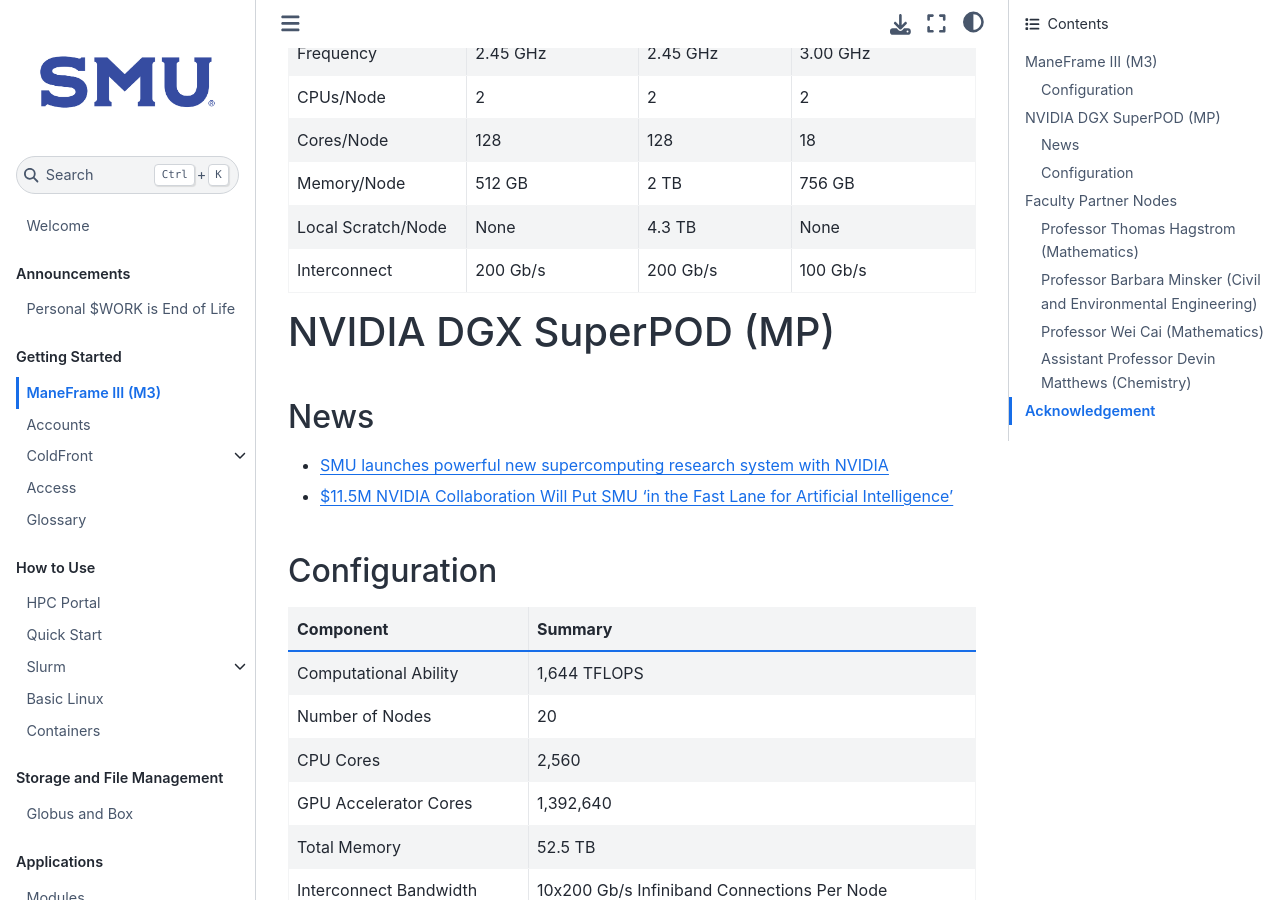
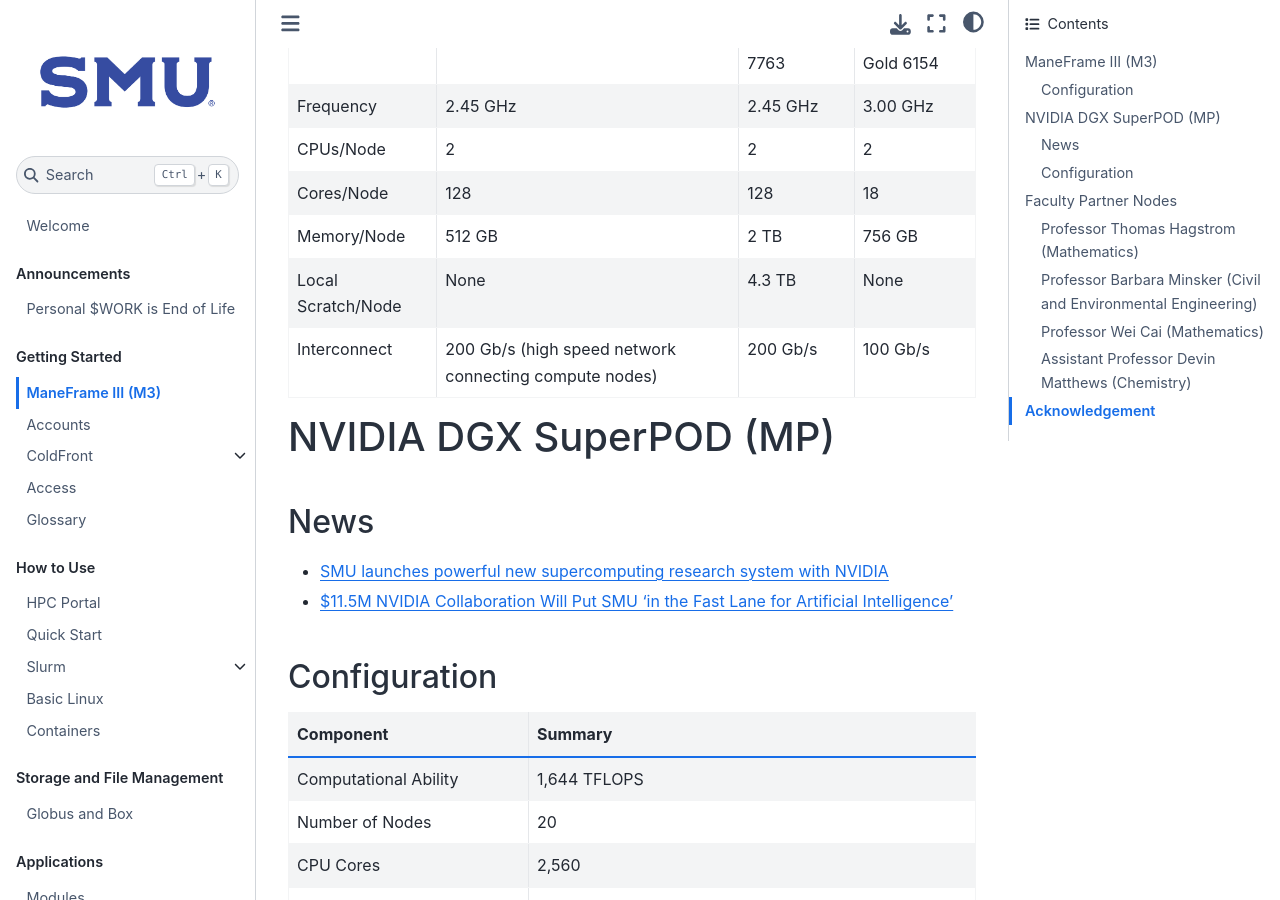
Before and after one commit to SouthernMethodistUniversity/hpc_docs, a Jupyter Book: the page built from docs/about.md, in a window 1280 px wide and 900 px high, scrolled down 1817 px. Built offline with Jupyter Book 1.0.4 settings and Sphinx 7.4.7 and the Sphinx Book theme 1.1.4, drawn with Linux system fonts in a browser that asks for light colours.

Commit message:
Update about.md

```diff
--- a/docs/about.md
+++ b/docs/about.md
@@ -52,7 +52,7 @@
 | Cores/Node         | 128             | 128           | 18                   |
 | Memory/Node        | 512 GB          | 2 TB          | 756 GB               |
 | Local Scratch/Node | None            | 4.3 TB        | None                 |
-| Interconnect       | 200 Gb/s        | 200 Gb/s      | 100 Gb/s             |
+| Interconnect       | 200 Gb/s (high speed network connecting compute nodes)      | 200 Gb/s      | 100 Gb/s             |
 
 ## NVIDIA DGX SuperPOD (MP)
 
```
